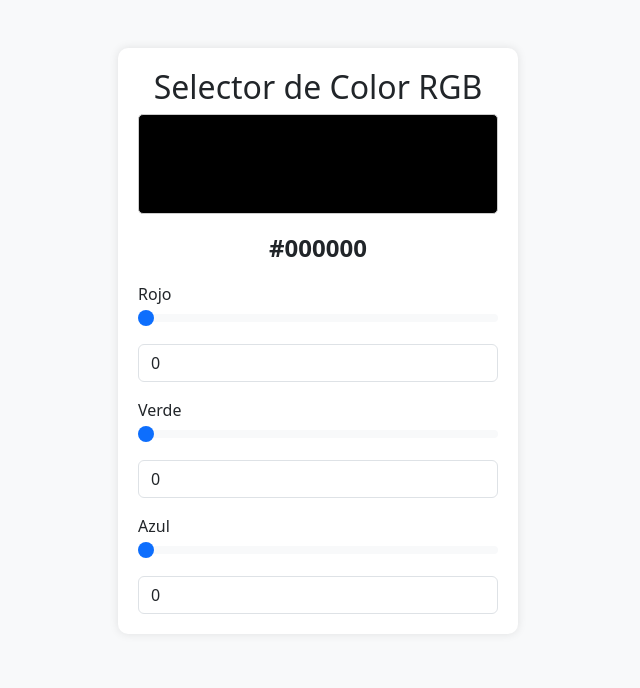
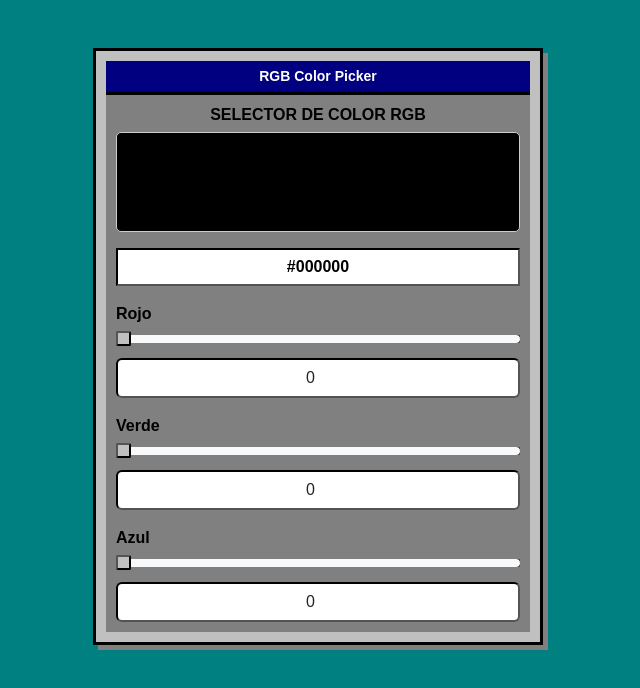
Before and after one commit to Allmidon/-tads-webapp-color, a plain HTML site: page index.html in a window 1280 px wide. Shown: the whole page, without its empty margins (322-962 px from the left). Drawn offline with nearby package versions, Linux system fonts and the light colour scheme.

Commit message:
Add files via upload

```diff
--- a/index.html
+++ b/index.html
@@ -8,30 +8,71 @@
     <link rel="stylesheet" href="styles.css">
 </head>
 <body>
-    <div class="container mt-5">
-        <h2 class="text-center">Selector de Color RGB</h2>
+    <div class="container mt-5 windows-container">
+        <div class="window-header">
+            <span class="window-title">RGB Color Picker</span>
+        </div>
+        <div class="window-content">
+            <h2 class="text-center windows-title">Selector de Color RGB</h2>
             <div class="color-box" id="colorBox"></div>
-        <p class="text-center mt-3" id="hexCode">#000000</p>
+            <p class="text-center mt-3 windows-text" id="hexCode">#000000</p>
 
             <div class="form-group mt-3">
-            <label for="redRange">Rojo</label>
-            <input type="range" id="redRange" class="form-range" min="0" max="255" value="0">
-            <input type="number" id="redInput" class="form-control mt-2" min="0" max="255" value="0">
+                <label for="redRange" class="windows-label">Rojo</label>
+                <input type="range" id="redRange" class="form-range windows-slider" min="0" max="255" value="0">
+                <input type="number" id="redInput" class="form-control mt-2 windows-input" min="0" max="255" value="0">
             </div>
             <div class="form-group mt-3">
-            <label for="greenRange">Verde</label>
-            <input type="range" id="greenRange" class="form-range" min="0" max="255" value="0">
-            <input type="number" id="greenInput" class="form-control mt-2" min="0" max="255" value="0">
+                <label for="greenRange" class="windows-label">Verde</label>
+                <input type="range" id="greenRange" class="form-range windows-slider" min="0" max="255" value="0">
+                <input type="number" id="greenInput" class="form-control mt-2 windows-input" min="0" max="255" value="0">
             </div>
             <div class="form-group mt-3">
-            <label for="blueRange">Azul</label>
-            <input type="range" id="blueRange" class="form-range" min="0" max="255" value="0">
-            <input type="number" id="blueInput" class="form-control mt-2" min="0" max="255" value="0">
+                <label for="blueRange" class="windows-label">Azul</label>
+                <input type="range" id="blueRange" class="form-range windows-slider" min="0" max="255" value="0">
+                <input type="number" id="blueInput" class="form-control mt-2 windows-input" min="0" max="255" value="0">
+            </div>
         </div>
     </div>
 
     <script>
+        const redRange = document.getElementById("redRange");
+        const greenRange = document.getElementById("greenRange");
+        const blueRange = document.getElementById("blueRange");
+        const redInput = document.getElementById("redInput");
+        const greenInput = document.getElementById("greenInput");
+        const blueInput = document.getElementById("blueInput");
+        const colorBox = document.getElementById("colorBox");
+        const hexCode = document.getElementById("hexCode");
 
+        function updateColor() {
+            const r = redRange.value;
+            const g = greenRange.value;
+            const b = blueRange.value;
+            const hex = `#${Number(r).toString(16).padStart(2, '0')}${Number(g).toString(16).padStart(2, '0')}${Number(b).toString(16).padStart(2, '0')}`;
+
+            colorBox.style.backgroundColor = `rgb(${r}, ${g}, ${b})`;
+            hexCode.textContent = hex.toUpperCase();
+
+            redInput.value = r;
+            greenInput.value = g;
+            blueInput.value = b;
+        }
+
+        function updateSliders() {
+            redRange.value = redInput.value;
+            greenRange.value = greenInput.value;
+            blueRange.value = blueInput.value;
+            updateColor();
+        }
+
+        redRange.addEventListener("input", updateColor);
+        greenRange.addEventListener("input", updateColor);
+        blueRange.addEventListener("input", updateColor);
+
+        redInput.addEventListener("input", updateSliders);
+        greenInput.addEventListener("input", updateSliders);
+        blueInput.addEventListener("input", updateSliders);
     </script>
 </body>
 </html>
--- a/styles.css
+++ b/styles.css
@@ -1,13 +1,78 @@
 body {
-    background-color: #f8f9fa;
+    background-color: #008080;
+    font-family: 'MS Sans Serif', sans-serif;
+    color: black;
 }
 
-.container {
-    max-width: 400px;
+.windows-container {
+    max-width: 450px;
+    background: silver;
+    padding: 10px;
+    border: 3px solid black;
+    box-shadow: 5px 5px 0px gray;
+}
+
+.window-header {
+    background: navy;
+    color: white;
+    padding: 5px;
+    font-weight: bold;
+    text-align: center;
+    font-size: 14px;
+    border-bottom: 3px solid black;
+}
+
+.window-title {
+    font-size: 14px;
+}
+
+.window-content {
+    padding: 10px;
+    background: gray;
+}
+
+.windows-title {
+    font-size: 16px;
+    text-align: center;
+    font-weight: bold;
+    text-transform: uppercase;
+    color: black;
+}
+
+.windows-text {
+    font-weight: bold;
+    font-size: 16px;
+    text-align: center;
     background: white;
-    padding: 20px;
-    border-radius: 10px;
-    box-shadow: 0px 0px 10px rgba(0, 0, 0, 0.1);
+    padding: 5px;
+    border: 2px inset black;
+}
+
+.windows-label {
+    font-weight: bold;
+}
+
+.windows-slider {
+    -webkit-appearance: none;
+    height: 8px;
+    background: black;
+    border-radius: 2px;
+}
+
+.windows-slider::-webkit-slider-thumb {
+    -webkit-appearance: none;
+    width: 15px;
+    height: 15px;
+    background: silver;
+    border: 2px outset black;
+    border-radius: 2px;
+}
+
+.windows-input {
+    font-family: 'MS Sans Serif', sans-serif;
+    text-align: center;
+    border: 2px inset black;
+    background: white;
 }
 
 .color-box {
@@ -17,8 +82,3 @@ body {
     border: 1px solid #ccc;
     background-color: #000;
 }
-
-#hexCode {
-    font-size: 1.5rem;
-    font-weight: bold;
-}
```
Lines whose indentation alone changed are shown as unchanged.
